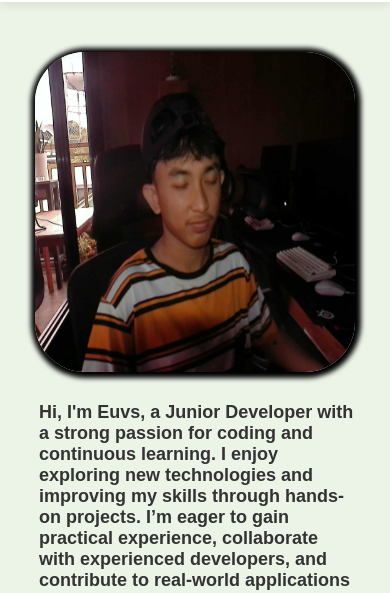
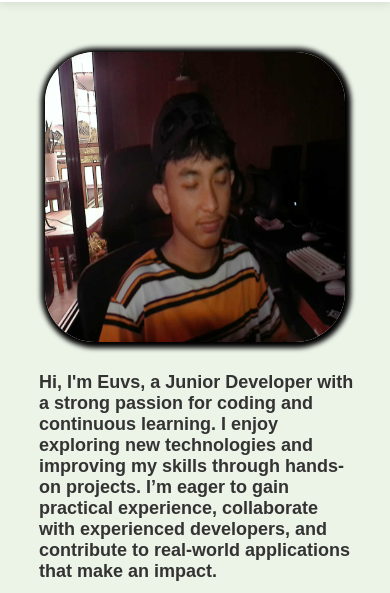
Before and after one commit to Darkblazee101/Darkblazee101.github.io, a plain HTML site: page index.html in a window 390 px wide. Shown: the part 48-641 px from the top of the page. Drawn offline with Linux system fonts and the light colour scheme.

Commit message:
Update style.css

```diff
--- a/style.css
+++ b/style.css
@@ -139,6 +139,8 @@ img:hover {
     .img {
         box-shadow: 1px 1px 5px 5px;
         border: none;
+        width: 200px;
+        height: 290px;
     }
     .text {
         width: 320px;
```
